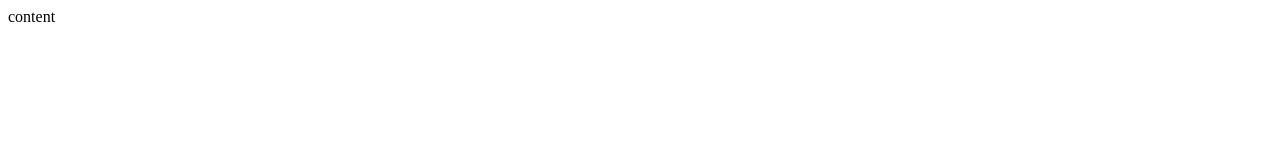
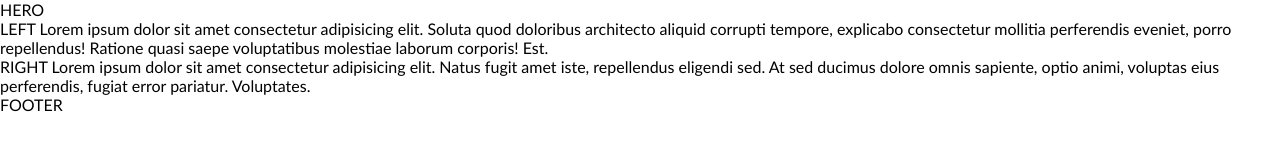
Before and after one commit to thsaris/04-coming-soon, a website: page index.html in a window 1280 px wide. Drawn offline with Linux system fonts and the light colour scheme.

Commit message:
base css

```diff
--- /dev/null
+++ b/css/base/base.css
@@ -0,0 +1,10 @@
+body,
+body * {
+    margin: 0;
+    padding: 0;
+    box-sizing: border-box;
+}
+
+body {
+    font-family: 'Gill Sans', 'Gill Sans MT', Calibri, 'Trebuchet MS', sans-serif;
+}
--- a/index.html
+++ b/index.html
@@ -13,8 +13,28 @@
     <link rel="mask-icon" href="./favicon/safari-pinned-tab.svg" color="#5bbad5">
     <meta name="msapplication-TileColor" content="#da532c">
     <meta name="theme-color" content="#ffffff">
+    <link rel="stylesheet" href="./css/base/base.css">
+    <link rel="stylesheet" href="./css/base/layout.css">
+    <link rel="stylesheet" href="./css/pages/home.css">
 </head>
 <body>
-    content
+    <section>
+        HERO
+    </section>
+
+    <section>
+        <div class="LEFT"> LEFT
+            Lorem ipsum dolor sit amet consectetur adipisicing elit. Soluta quod doloribus architecto aliquid corrupti tempore, explicabo consectetur mollitia perferendis eveniet, porro repellendus! Ratione quasi saepe voluptatibus molestiae laborum corporis! Est.
+
+        </div>
+        <div class="RIGHT"> RIGHT
+            Lorem ipsum dolor sit amet consectetur adipisicing elit. Natus fugit amet iste, repellendus eligendi sed. At sed ducimus dolore omnis sapiente, optio animi, voluptas eius perferendis, fugiat error pariatur. Voluptates.
+
+        </div>
+    </section>
+
+    <footer>
+        FOOTER
+    </footer>
 </body>
 </html>
```
Also changed, not shown: css/base/layout.css (added), css/pages/home.css (added).
